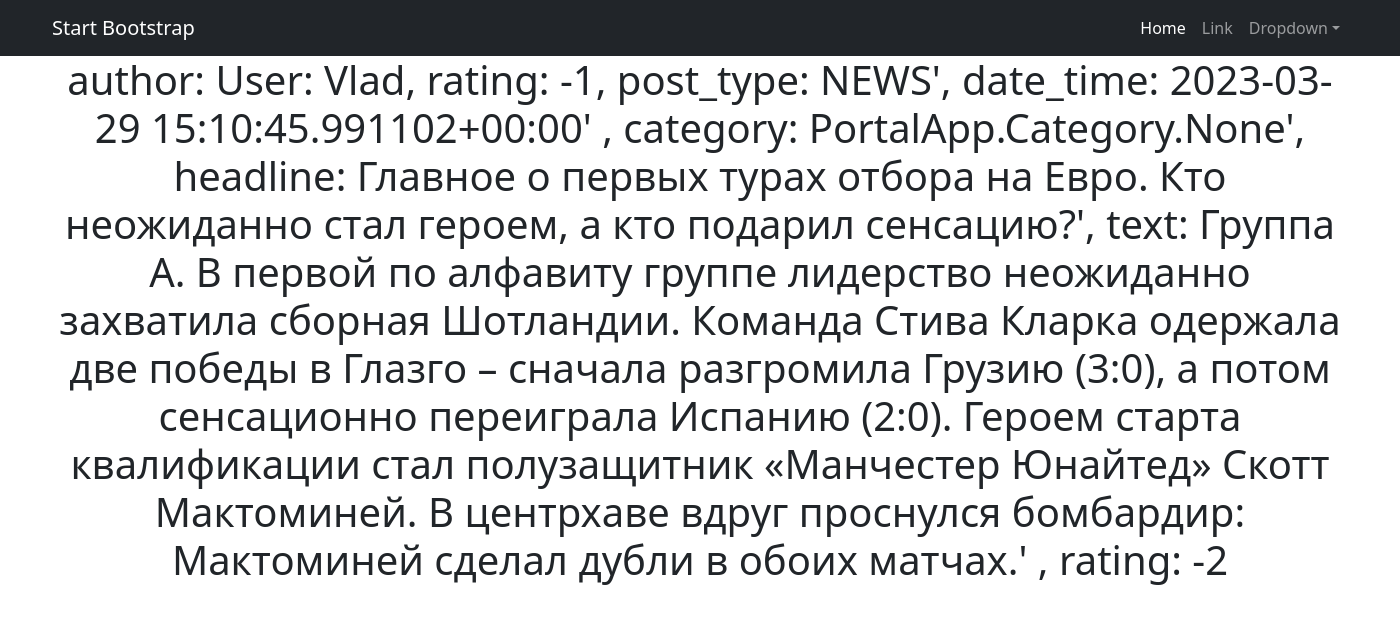
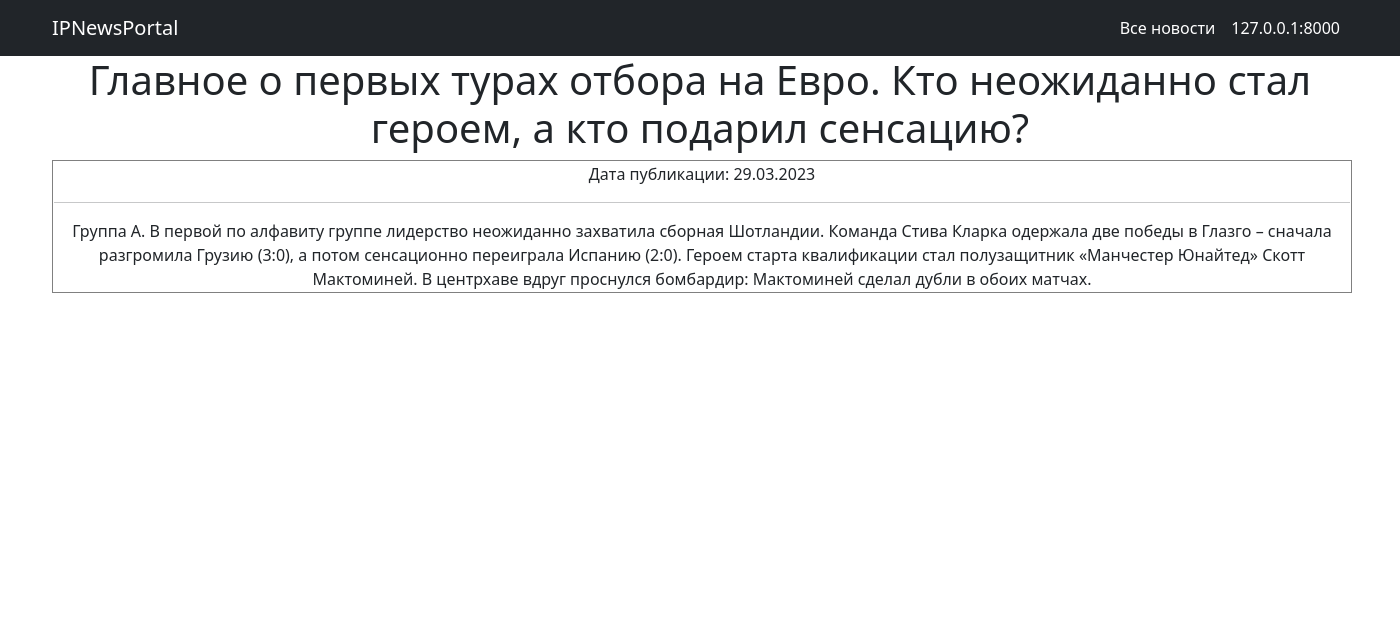
Before and after one commit to ip-kovylin/IPNewsPortal, a Django app: page /news/1 in a window 1400 px wide. Shown: the top 624 px of the page. Run offline with Django 4.2, Linux system fonts and the light colour scheme; data comes from the database, SQL or seed files in the repository; some libraries are stand-ins or nearby versions.

Commit message:
New templates

```diff
--- a/IPNP/PortalApp/views.py
+++ b/IPNP/PortalApp/views.py
@@ -1,8 +1,8 @@
 from django.shortcuts import render
 from django.views.generic import ListView, DetailView
 from PortalApp.models import Post
-# from PortalApp.resources import news, article
-# from django.db.models import Sum, Avg, Max
+from datetime import datetime
+
 
 def index_page(request):
     return render(request, 'index.html')
@@ -10,13 +10,19 @@ def index_page(request):
 
 class AllNews(ListView):
     model = Post
-    ordering = 'date_time'
+    ordering = '-date_time'
     template_name = 'allnews.html'
-    context_object_name = 'all_news'
+    context_object_name = 'all_news'    #обращение
+
+    def get_context_data(self, **kwargs):
+        context = super().get_context_data(**kwargs)
+        context['time_now'] = datetime.utcnow()
+        context['breaking_news'] = None
+        return context
 
 
 class News(DetailView):
     model = Post
     template_name = 'news.html'
-    context_object_name = 'news'
+    context_object_name = 'news_post'        #обращение
     pk_url_kwarg = 'id'
--- a/IPNP/templates/flatpages/default.html
+++ b/IPNP/templates/flatpages/default.html
@@ -6,7 +6,11 @@
         <meta name="viewport" content="width=device-width, initial-scale=1, shrink-to-fit=no" />
         <meta name="description" content="" />
         <meta name="author" content="" />
-        <title>Bare - Start Bootstrap Template</title>
+        <title>
+            {% block title %}
+            {{ flatpage.title }}
+            {% endblock title %}
+        </title>
         <!-- Core theme CSS (includes Bootstrap)-->
         <link href="{% static 'css/styles.css' %}" rel="stylesheet" />
     </head>
@@ -14,21 +18,12 @@
         <!-- Responsive navbar-->
         <nav class="navbar navbar-expand-lg navbar-dark bg-dark">
             <div class="container">
-                <a class="navbar-brand" href="#">Start Bootstrap</a>
+                <a class="navbar-brand" href="http://127.0.0.1:8000/news/">IPNewsPortal</a>
                 <button class="navbar-toggler" type="button" data-bs-toggle="collapse" data-bs-target="#navbarSupportedContent" aria-controls="navbarSupportedContent" aria-expanded="false" aria-label="Toggle navigation"><span class="navbar-toggler-icon"></span></button>
                 <div class="collapse navbar-collapse" id="navbarSupportedContent">
                     <ul class="navbar-nav ms-auto mb-2 mb-lg-0">
-                        <li class="nav-item"><a class="nav-link active" aria-current="page" href="#">Home</a></li>
-                        <li class="nav-item"><a class="nav-link" href="#">Link</a></li>
-                        <li class="nav-item dropdown">
-                            <a class="nav-link dropdown-toggle" id="navbarDropdown" href="#" role="button" data-bs-toggle="dropdown" aria-expanded="false">Dropdown</a>
-                            <ul class="dropdown-menu dropdown-menu-end" aria-labelledby="navbarDropdown">
-                                <li><a class="dropdown-item" href="#">Action</a></li>
-                                <li><a class="dropdown-item" href="#">Another action</a></li>
-                                <li><hr class="dropdown-divider" /></li>
-                                <li><a class="dropdown-item" href="#">Something else here</a></li>
-                            </ul>
-                        </li>
+                        <li class="nav-item"><a class="nav-link active" aria-current="page" href="http://127.0.0.1:8000/news">Все новости</a></li>
+                        <li class="nav-item"><a class="nav-link active" aria-current="page" href="http://127.0.0.1:8000">127.0.0.1:8000</a></li>
                     </ul>
                 </div>
             </div>
--- a/IPNP/templates/news.html
+++ b/IPNP/templates/news.html
@@ -2,9 +2,22 @@
 {% extends 'flatpages/default.html' %}
 
 {% block title %}
-Post
+News №{{ news_post.id }}
 {% endblock title %}
 
 {% block content %}
-<h1>{{ news }}</h1>
+<h1> {{ news_post.headline }} </h1>
+{% if news_post %}
+    <table border="1" width="1300" style="border-collapse:collapse;" align="center">
+        <tr>
+            <td>
+                Дата публикации: {{ news_post.date_time|date:"d.m.Y" }}
+                <hr>
+                {{ news_post.text }}
+            </td>
+        </tr>
+    </table>
+{% else %}
+    <h2>Новость не удалена или не существует</h2>
+{% endif%}
 {% endblock content %}
```
Also changed, not shown: IPNP/templates/allnews.html (+22 -2 lines), IPNP/templates/index.html (+7 -1 lines).
